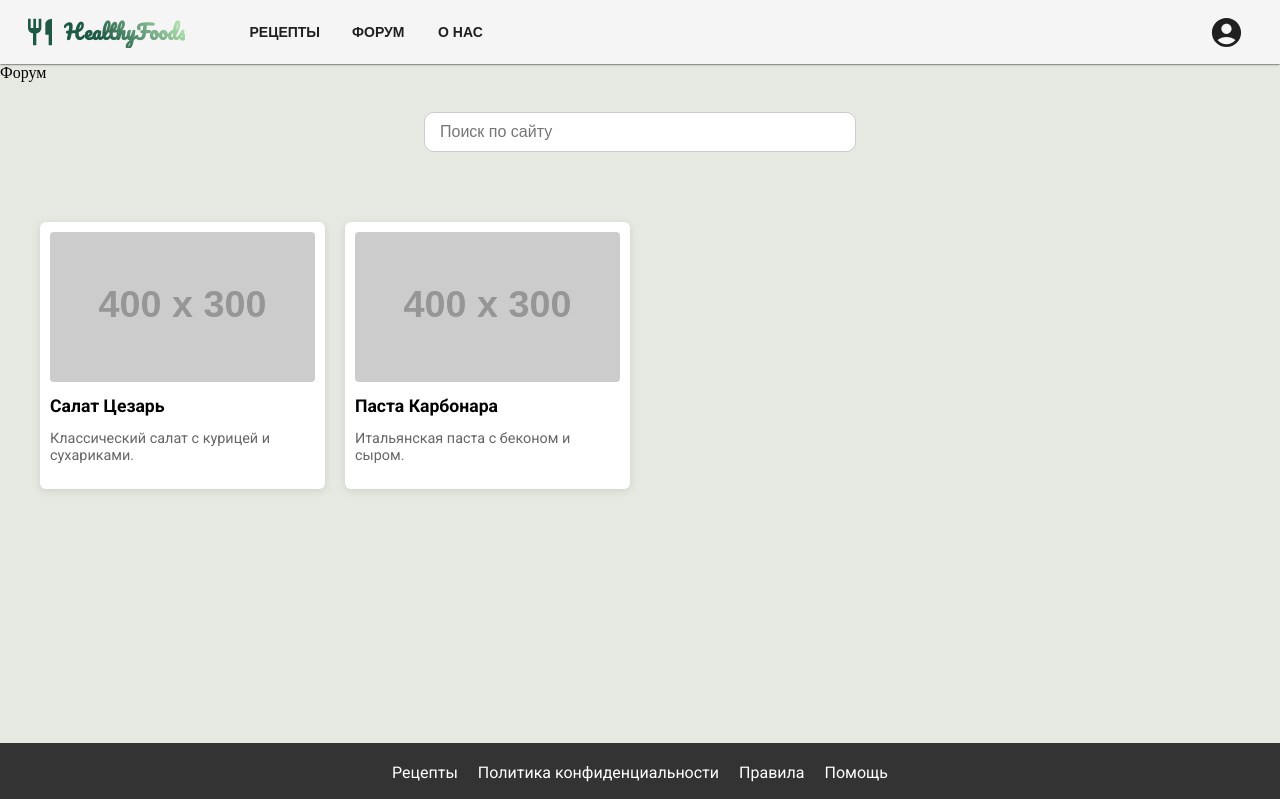
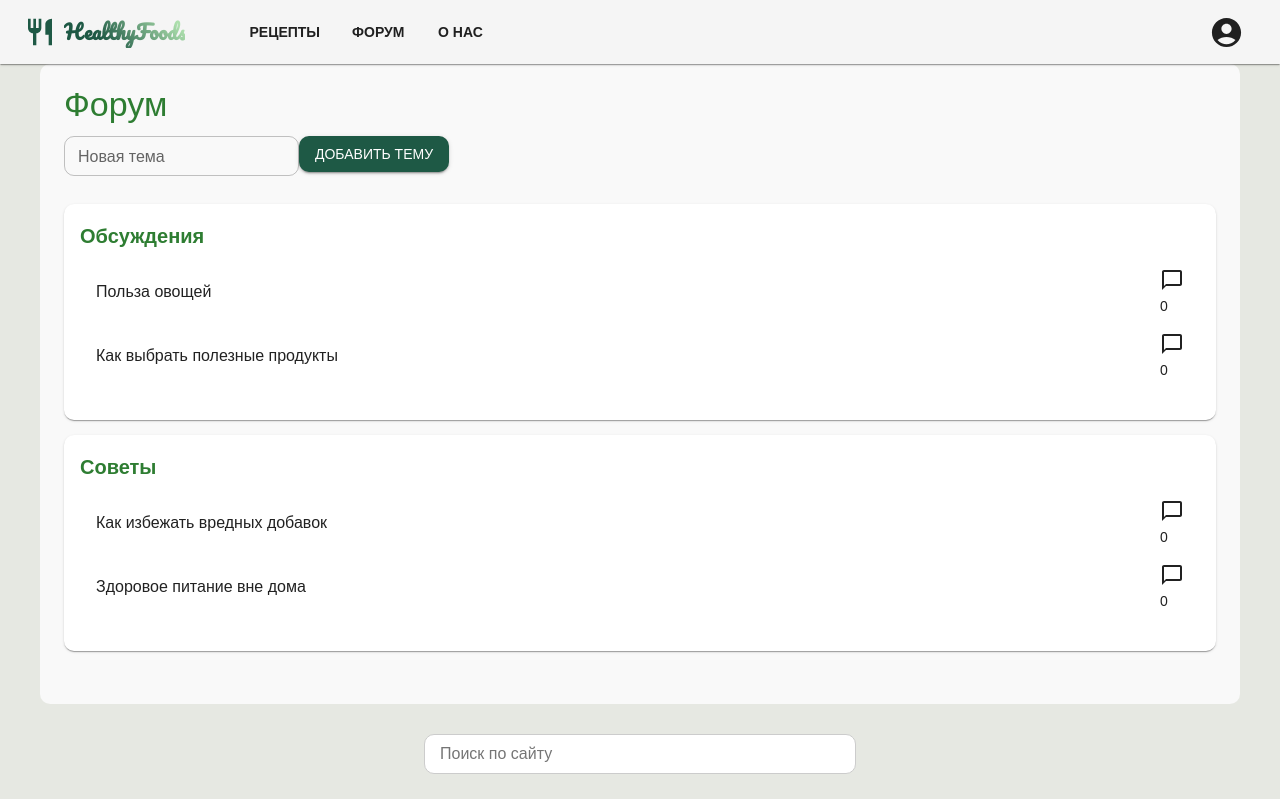
Before and after one commit to lolasudo/HealthyFood, a React (Vite) app: page /forum in a window 1280 px wide. Shown: the top 799 px of the page. Built offline with nearby package versions, Linux system fonts and the light colour scheme.

Commit message:
Добавлен Форум

```diff
--- a/package.json
+++ b/package.json
@@ -12,12 +12,12 @@
   "dependencies": {
     "@emotion/react": "^11.14.0",
     "@emotion/styled": "^11.14.0",
-    "@mui/icons-material": "^6.4.7",
-    "@mui/material": "^6.4.7",
+    "@mui/icons-material": "^6.4.8",
+    "@mui/material": "^6.4.8",
     "react": "^19.0.0",
     "react-dom": "^19.0.0",
     "react-icons": "^4.12.0",
-    "react-router-dom": "^7.3.0"
+    "react-router-dom": "^7.4.0"
   },
   "devDependencies": {
     "@eslint/js": "^9.21.0",
--- a/src/App.jsx
+++ b/src/App.jsx
@@ -4,12 +4,12 @@ import RecipeGrid from './components/RecipeGrid';
 import Footer from './components/Footer';
 import { Routes, Route } from 'react-router-dom';
 import NavBar from './components/NavBar';
+import ForumPage from './pages/ForumPage';
 import './App.css';
 
 // Заглушки
 const HomePage = () => <div></div>;
 const RecipesPage = () => <div>Рецепты</div>;
-const ForumPage = () => <div>Форум</div>;
 const AboutPage = () => <div>О нас</div>;
 
 function App() {
--- /dev/null
+++ b/src/pages/ForumPage.css
@@ -0,0 +1,63 @@
+.forum-container {
+  background-color: #f9f9f9;
+  padding: 30px;
+  border-radius: 10px;
+}
+
+.forum-title {
+  position: relative;
+  top: -10px;
+  color: #2e7d32;
+  font-weight: bold;
+}
+
+.forum-header {
+  margin-bottom: 20px;
+}
+
+.forum-card {
+  background-color: #ffffff;
+  border-radius: 10px;
+  box-shadow: 0px 4px 10px rgba(0, 0, 0, 0.1);
+}
+
+.forum-category {
+  font-weight: bold;
+  color: #2e7d32;
+}
+
+.forum-divider {
+  margin: 20px 0;
+}
+
+.forum-container {
+  background-color: #f9f9f9;
+  padding: 30px;
+  border-radius: 10px;
+}
+
+.forum-title {
+  color: #2e7d32;
+  font-weight: bold;
+}
+
+.forum-header {
+  margin-bottom: 20px;
+}
+
+.forum-card {
+  width: 100%;
+  background-color: #ffffff;
+  border-radius: 10px;
+  box-shadow: 0px 4px 10px rgba(0, 0, 0, 0.1);
+  margin-bottom: 15px;
+}
+
+.forum-category {
+  font-weight: bold;
+  color: #2e7d32;
+}
+
+.forum-divider {
+  margin: 20px 0;
+}
--- a/src/pages/ForumPage.jsx
+++ b/src/pages/ForumPage.jsx
@@ -0,0 +1,59 @@
+import React, { useState } from 'react';
+import { Container, Typography, Button, TextField, Card, CardContent, List, ListItem, ListItemText, Divider, Box } from '@mui/material';
+import ChatBubbleOutlineIcon from '@mui/icons-material/ChatBubbleOutline';
+import './ForumPage.css';
+
+const ForumPage = () => {
+  const [topics, setTopics] = useState([
+    { category: 'Обсуждения', threads: ['Польза овощей', 'Как выбрать полезные продукты'] },
+    { category: 'Советы', threads: ['Как избежать вредных добавок', 'Здоровое питание вне дома'] },
+  ]);
+  const [newTopic, setNewTopic] = useState('');
+
+  const addTopic = () => {
+    if (newTopic.trim()) {
+      setTopics([...topics, { category: newTopic, threads: [] }]);
+      setNewTopic('');
+    }
+  };
+
+  return (
+    <Container maxWidth="lg" className="forum-container">
+      <Typography variant="h4" className="forum-title">Форум</Typography>
+      <Box className="forum-header">
+        <TextField
+          label="Новая тема"
+          variant="outlined"
+          size="small"
+          value={newTopic}
+          onChange={(e) => setNewTopic(e.target.value)}
+        />
+        <Button variant="contained" color="primary" onClick={addTopic}>
+          Добавить тему
+        </Button>
+      </Box>
+      <List className="forum-list">
+        {topics.map((topic, index) => (
+          <Card key={index} className="forum-card">
+            <CardContent>
+              <Typography variant="h6" className="forum-category">{topic.category}</Typography>
+              <List>
+                {topic.threads.map((thread, idx) => (
+                  <ListItem key={idx} button className="forum-thread">
+                    <ListItemText primary={thread} />
+                    <Box className="forum-thread-info">
+                      <ChatBubbleOutlineIcon className="reply-icon" />
+                      <Typography variant="body2">0</Typography>
+                    </Box>
+                  </ListItem>
+                ))}
+              </List>
+            </CardContent>
+          </Card>
+        ))}
+      </List>
+    </Container>
+  );
+};
+
+export default ForumPage;
```
Also changed, not shown: 1 other file (tests, documents, lock files or other folders). Lines whose indentation alone changed are shown as unchanged.
